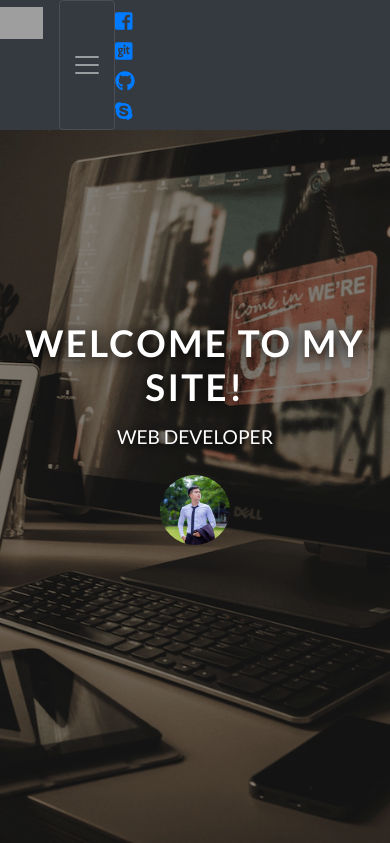
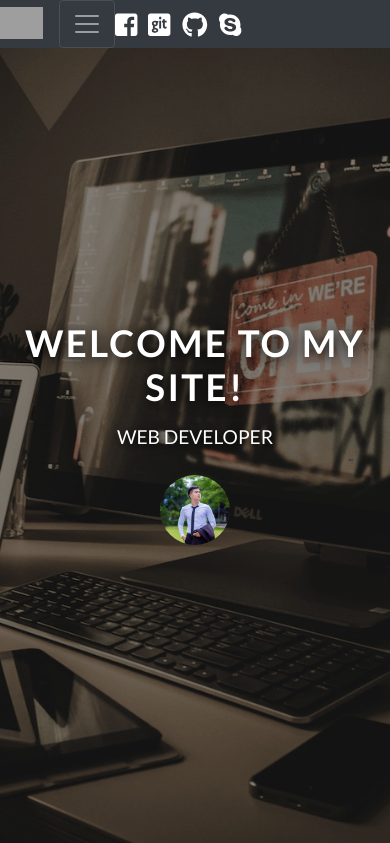
Before and after one commit to khuongtnq/myresume, a PHP site: page / in a window 390 px wide. Shown: the top 843 px of the page. Run offline with PHP 8.4, Linux system fonts and the light colour scheme; some libraries are stand-ins or nearby versions; grey boxes are pictures that could not be loaded.

Commit message:
change style css

```diff
--- a/style.css
+++ b/style.css
@@ -25,6 +25,12 @@
 }
 .navbar-nav li{
   padding-right: .7rem;
+}
+.navbar-nav a{
+  color: #fff;
+}
+.navbar-nav a:hover{
+  color: #1ebba3;
 }
 .navbar-dark .navbar-nav .nav-link{
   color: white;
@@ -233,6 +239,25 @@
     display: block;
     margin: 0 auto;
   }
+  .navbar-nav{
+    display: flex;
+    flex-direction: row;
+    justify-content: center;
+  }
+
+  .navbar-nav a{
+    text-decoration: none;
+    font-size: 1.6rem;
+    margin-top: 2px;
+    margin-bottom: 2px;
+    color: white;
+    transition: all 0.3s ease-in;
+  }
+
+  .navbar-nav a:hover{
+    color: #1ebba3;
+    transition: all 0.3s ease-in;
+  }
 }
 /*============ BOOTSTRAP BREAK POINTS:
 
```
